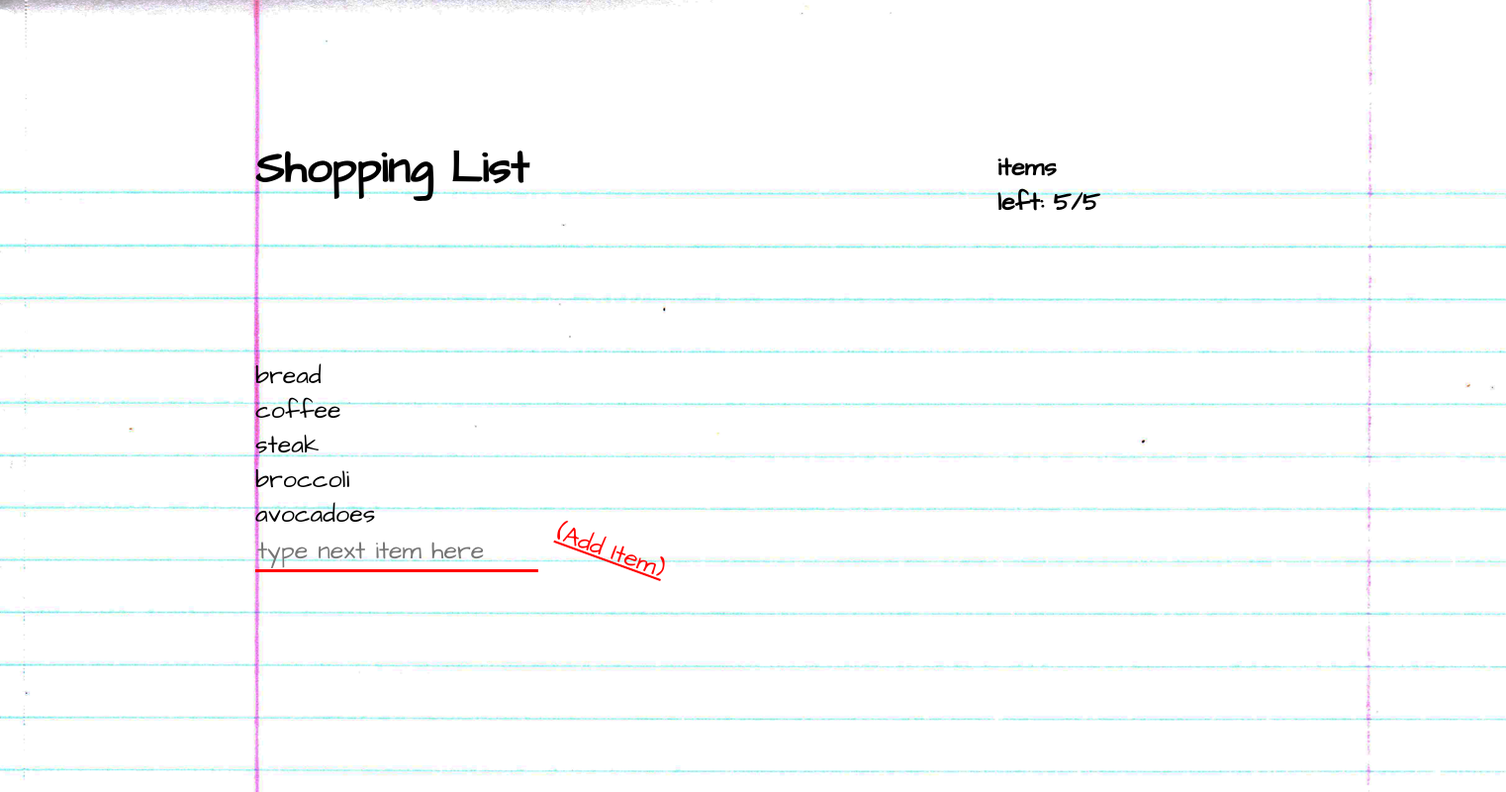
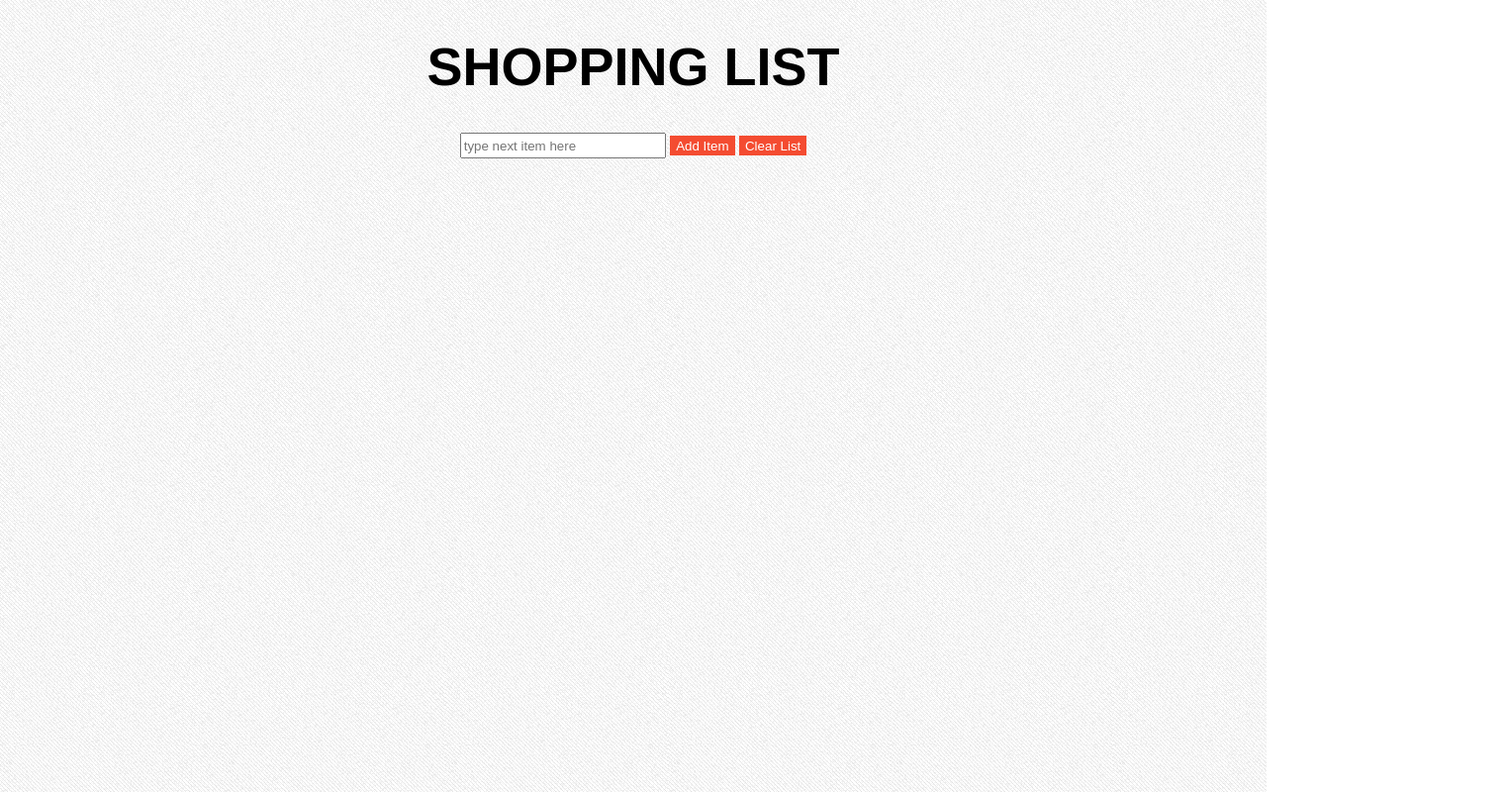
Before and after one commit to abelmaniquis/shopping_list, a plain HTML site: page index.html in a window 1280 px wide. Shown: the whole page at 99% size, 1522 px wide, since content can reach past the window. Drawn offline with nearby package versions, Linux system fonts and the light colour scheme.

Commit message:
complete overhaul

```diff
--- a/index.html
+++ b/index.html
@@ -2,27 +2,25 @@
 <html lang="en">
 <head>
     <meta charset="UTF-8">
-    <title>Shopping List</title>
     <link href='https://fonts.googleapis.com/css?family=Architects+Daughter' rel='stylesheet' type='text/css'>
     <link rel = "stylesheet" type = "text/css" href = "shopping_app.css"></link>
     <script src="https://code.jquery.com/jquery.min.js"></script>
     <script src="shopping_app.js"></script>
 </head>
 <body>
-    <div class = "container">
-        <h1 id ="title">Shopping List
-        <div id = "item-count">items left: 5/5</div>
-        </h1>
+    <title>Shopping List</title>
+   <div class = "container">
+        <h1>Shopping List</h1>
+
+        <div id = "userinput">
+            <input class="list-input" type="text" placeholder="type next item here"></input>
+            <button id="btn1">Add Item</button>
+            <button id="btn2">Clear List</button>
+        </div>
+
         <ul class = "list">
-            <li>bread</li>
-            <li>coffee</li>
-            <li>steak</li>
-            <li>broccoli</li>
-            <li>avocadoes</li>
-            <li id = "input">
-            <input type="text" placeholder="type next item here"></input>
-            <button>(Add Item)</button></li> <!--Turn this red when mouse hovers-->
         </ul>
+
     </div>
 </body>
 </html>
--- a/shopping_app.css
+++ b/shopping_app.css
@@ -1,57 +1,49 @@
-/*font: <link href='https://fonts.googleapis.com/css?family=Architects+Daughter' rel='stylesheet' type='text/css'>*/
+/*Design based on http://templated.co/escalate*/
+.container{
+}
 
 body{
-    background-image: url('notebook_paper_background.png');
-    font-family: 'Architects Daughter', cursive;
+    background-image:url(bg.png);
+    font-family: 'Source Sans Pro', sans-serif;
+    text-align:center;
+    /*background-image: url('images/notebook_paper_background.png');
+    font-family: 'Architects Daughter', cursive;*/
 }
 
-.container{
-   /* border: solid blue; /*temporary*/
+h1{
+    text-align:center;
+    text-transform:uppercase;
+    font-size:54px;
 }
 
-#title{
-   /* border: solid purple 2px; /*temporary*/
-    margin-top:140px;
-    margin-left:250px;
-    font-size:45px;
-    width:100%;
+.list{
+    font-size:20px;
+    list-style: none;
+    cursor:pointer;
 }
 
-#item-count{
-   /* border: solid orange 2px;*/
-    margin-top:-2em;
-    margin-right:16em;
-    margin-left:30em;
-    font-size:25px;
-}
-.list{
-   /* border: solid green 2px; /*temporary*/
-    padding-left:0px;
-    margin-top:140px;
-    margin-left:250px;
-    margin-right:350px;
-    list-style:none;
-    font-size:25px;
+
+.list > li{
 }
 
-input{
-    border:0;
-    outline:0;
-    background: transparent;
-    border-bottom: solid red;
-    font-family: 'Architects Daughter', cursive;
-    font-size:25px;
-    color:red;
-    /*I want this element underlined, and I want it to follow the last element on the list*/
+.stroked{
+    text-decoration: line-through;
 }
+
+#userinput{
+
+}
+
+.list-input{
+    width:200px;
+    height:20px;
+}
+
+
 button{
-    transform: rotate(20deg);
-    padding-top:2px;
+    height:20px;
     border:none;
-    color:red;
-    background:transparent;
-    font-size:25px;
-    font-family: 'Architects Daughter', cursive;
-    text-decoration:underline;
+    color:white;
+    background-color:#f44c31;
     cursor:pointer;
 }
--- a/shopping_app.js
+++ b/shopping_app.js
@@ -0,0 +1,40 @@
+/* $("#items p").wrap("<strike>");*/
+
+$(document).ready(function(){
+
+        //append items to list
+        $("#btn1").click(function(){
+        $(".list").append('<li>' + $(".list-input").val() + '</li>')
+        });
+
+        //strike and unstrike (check) items on the list
+
+        $('ul').on('click','li',function(event){
+         $(this).toggleClass("stroked")
+        });
+
+        //remove items
+        $('ul').on('dblclick','li',function(event){
+            $(this).hide();
+        });
+
+        //Clear List
+        $("#btn2").click(function(){
+            $("ul").empty();
+        })
+
+     //Just some functionality for later
+        $("button").mouseenter(function(){
+            $(this).css('color','blue');
+        $("button").mouseleave(function(){
+            $(this).css('color','white');
+        })
+     });
+});
+/*App should do these things:
+
+Append items to the list
+allow users to check it off
+Allow users to remove items on list
+
+*/
```
Also changed, not shown: bg.png (added), images/notebook_paper_background.png (added).
